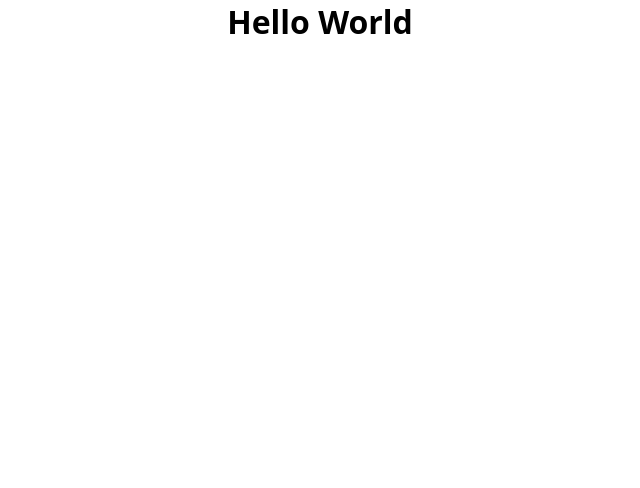
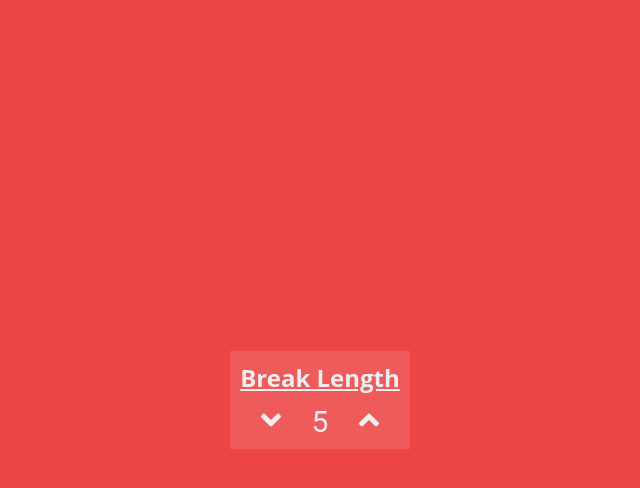
Before and after one commit to kevingdc/simple-pomodoro-timer, a React (Create React App) app: page / in a window 1280 px wide. Shown: the top 488 px of the page, without its empty margins (320-960 px from the left). Built offline with nearby package versions, Linux system fonts and the light colour scheme.

Commit message:
feat: Setup basic components

```diff
--- a/package.json
+++ b/package.json
@@ -3,6 +3,11 @@
   "version": "0.1.0",
   "private": true,
   "dependencies": {
+    "@fortawesome/fontawesome-svg-core": "^1.2.35",
+    "@fortawesome/free-solid-svg-icons": "^5.15.3",
+    "@fortawesome/react-fontawesome": "^0.1.14",
+    "i": "^0.3.6",
+    "npm": "^7.8.0",
     "react": "^17.0.2",
     "react-dom": "^17.0.2",
     "react-redux": "^7.2.3",
--- /dev/null
+++ b/src/components/ArrowButton.jsx
@@ -0,0 +1,27 @@
+import PropTypes from "prop-types";
+import { FontAwesomeIcon } from "@fortawesome/react-fontawesome";
+import { faAngleDown, faAngleUp } from "@fortawesome/free-solid-svg-icons";
+
+const ArrowButton = ({ id, direction, onClick }) => {
+  let icon = null;
+  if (direction === "up") icon = faAngleUp;
+  else if (direction === "down") icon = faAngleDown;
+
+  return (
+    <FontAwesomeIcon
+      id={id}
+      icon={icon}
+      size="2x"
+      color="var(--white)"
+      onClick={onClick}
+    />
+  );
+};
+
+ArrowButton.propTypes = {
+  id: PropTypes.string.isRequired,
+  direction: PropTypes.oneOf(["up", "down"]).isRequired,
+  onClick: PropTypes.func.isRequired,
+};
+
+export default ArrowButton;
--- a/src/components/HelloWorld.jsx
+++ /dev/null
@@ -1,13 +0,0 @@
-import styled from "styled-components";
-
-const StyledHeading = styled.h1`
-  font-family: "Open Sans", sans-serif;
-  text-align: center;
-  margin: auto;
-`;
-
-const HelloWorld = () => {
-  return <StyledHeading>Hello World</StyledHeading>;
-};
-
-export default HelloWorld;
--- /dev/null
+++ b/src/components/LengthSection.jsx
@@ -0,0 +1,60 @@
+import PropTypes from "prop-types";
+import styled from "styled-components";
+
+import ArrowButton from "./ArrowButton";
+
+const StyledDiv = styled.div`
+  text-align: center;
+  color: var(--white);
+`;
+
+const Header = styled.h2`
+  margin: 1rem;
+  font-family: "Open Sans", sans-serif;
+  text-decoration: underline;
+`;
+
+const FlexDiv = styled.div`
+  display: flex;
+  justify-content: space-evenly;
+  margin-bottom: 1rem;
+`;
+
+const LengthDiv = styled.div`
+  font-size: 3rem;
+`;
+
+const LengthSection = ({
+  label,
+  labelId,
+  length,
+  lengthId,
+  onClickDown,
+  downId,
+  onClickUp,
+  upId,
+}) => {
+  return (
+    <StyledDiv>
+      <Header id={labelId}>{label}</Header>
+      <FlexDiv>
+        <ArrowButton id={downId} direction="down" onClick={onClickDown} />
+        <LengthDiv id={lengthId}>{length}</LengthDiv>
+        <ArrowButton id={upId} direction="up" onClick={onClickUp} />
+      </FlexDiv>
+    </StyledDiv>
+  );
+};
+
+LengthSection.propTypes = {
+  label: PropTypes.string.isRequired,
+  labelId: PropTypes.string.isRequired,
+  length: PropTypes.number.isRequired,
+  lengthId: PropTypes.string.isRequired,
+  onClickDown: PropTypes.func.isRequired,
+  downId: PropTypes.string.isRequired,
+  onClickUp: PropTypes.func.isRequired,
+  upId: PropTypes.string.isRequired,
+};
+
+export default LengthSection;
--- /dev/null
+++ b/src/components/PomodoroTimer.jsx
@@ -0,0 +1,17 @@
+import styled from "styled-components";
+
+import BreakLength from "../containers/BreakLength";
+
+const StyledDiv = styled.div`
+  background-color: var(--light-red);
+`;
+
+const PomodoroTimer = () => {
+  return (
+    <StyledDiv>
+      <BreakLength />
+    </StyledDiv>
+  );
+};
+
+export default PomodoroTimer;
--- a/src/containers/App.jsx
+++ b/src/containers/App.jsx
@@ -1,9 +1,22 @@
-import HelloWorld from "../components/HelloWorld";
+import styled from "styled-components";
+
+import PomodoroTimer from "../components/PomodoroTimer";
+
+const StyledDiv = styled.div`
+  display: flex;
+  justify-content: center;
+  align-items: center;
+  background-color: var(--red);
+  width: 100%;
+  height: 100%;
+`;
 
 const App = () => {
   return (
     <div>
-      <HelloWorld />
+      <StyledDiv>
+        <PomodoroTimer />
+      </StyledDiv>
     </div>
   );
 };
--- /dev/null
+++ b/src/containers/BreakLength.jsx
@@ -0,0 +1,21 @@
+import React from "react";
+import LengthSection from "../components/LengthSection";
+
+class BreakLength extends React.Component {
+  render() {
+    return (
+      <LengthSection
+        label="Break Length"
+        labelId="break-label"
+        length={5}
+        lengthId="break-length"
+        onClickDown={() => console.log("click down")}
+        downId="break-decrement"
+        onClickUp={() => console.log("click up")}
+        upId="break-increment"
+      />
+    );
+  }
+}
+
+export default BreakLength;
--- a/src/styles/GlobaStyle.jsx
+++ b/src/styles/GlobaStyle.jsx
@@ -2,6 +2,12 @@ import { createGlobalStyle } from "styled-components";
 
 const GlobalStyle = createGlobalStyle`
   :root {
+    /* Variables */
+    --white: #eeeeee;
+    --white-highlighted: rgba(255, 255, 255, 0.5);
+    --red: #ec4546;
+    --light-red: #ef5a5a;
+
     font-size: 62.5%;
   }
 
@@ -12,7 +18,7 @@ const GlobalStyle = createGlobalStyle`
   body {
     margin: 0;
     font-size: 1.6rem;
-      font-family: "Roboto", sans-serif;
+    font-family: "Roboto", sans-serif;
   }
 `;
 
```
Also changed, not shown: src/components/Button.jsx (added), src/components/Timer.jsx (added), 1 other file (tests, documents, lock files or other folders).
